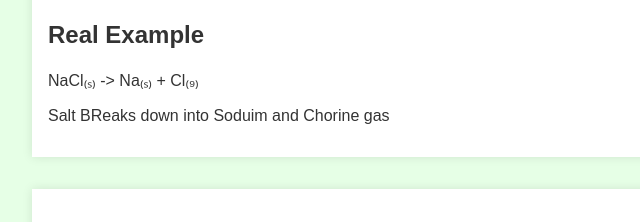
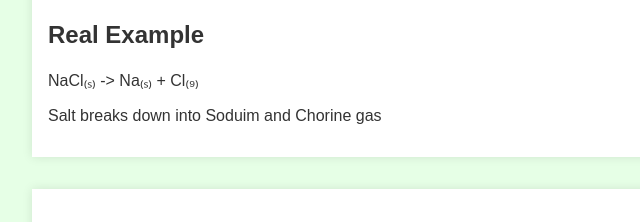
Before and after one commit to E60nohope4u67/website, a plain HTML site: page page1.html in a window 1280 px wide. Shown: the part 1261-1483 px from the top of the page, 192-832 px from the left. Drawn offline with Linux system fonts and the light colour scheme.

Commit message:
Update page1.html

```diff
--- a/page1.html
+++ b/page1.html
@@ -94,7 +94,7 @@
             <img src="bar in half.jpg"  style="height: 117px;width: 183px;">
         <h2> Real Example</h2>
         <p>NaCl₍ₛ₎ -> Na₍ₛ₎ + Cl₍₉₎</p>
-        <p>Salt BReaks down into Soduim and Chorine gas</p>
+        <p>Salt breaks down into Soduim and Chorine gas</p>
         </section>
 
     <section>
```
